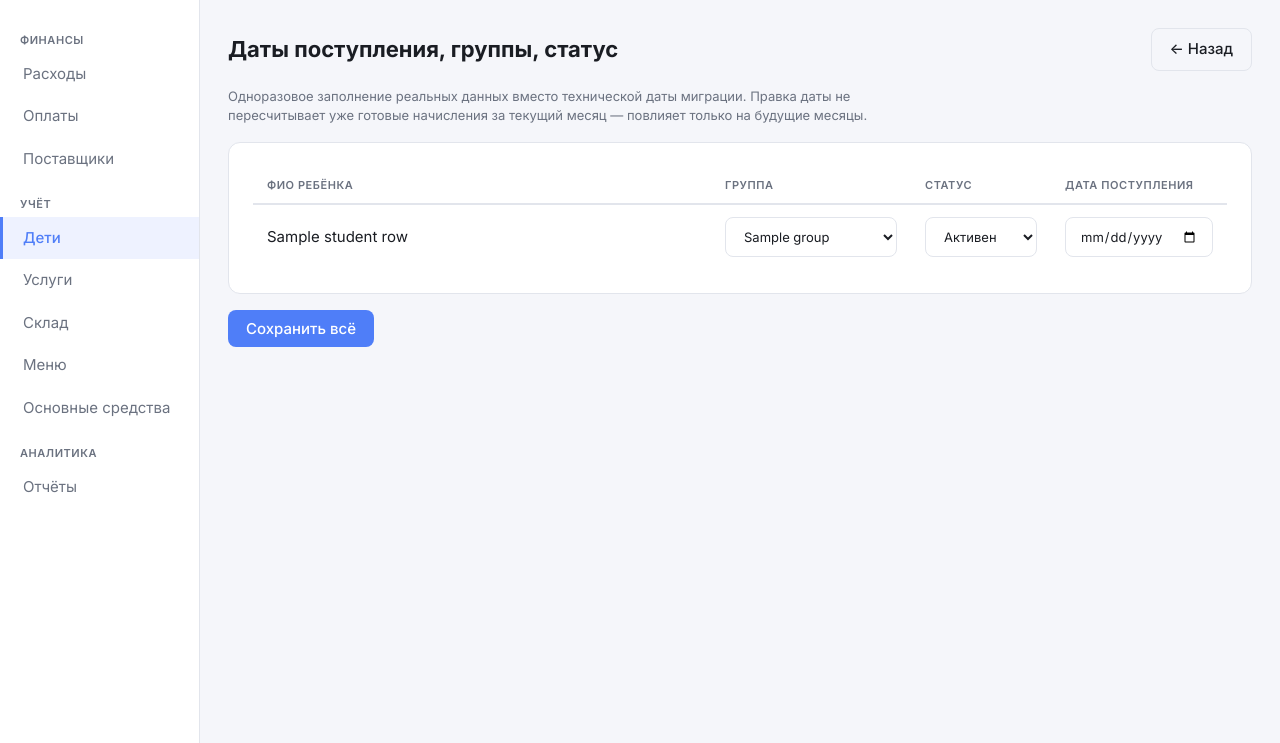
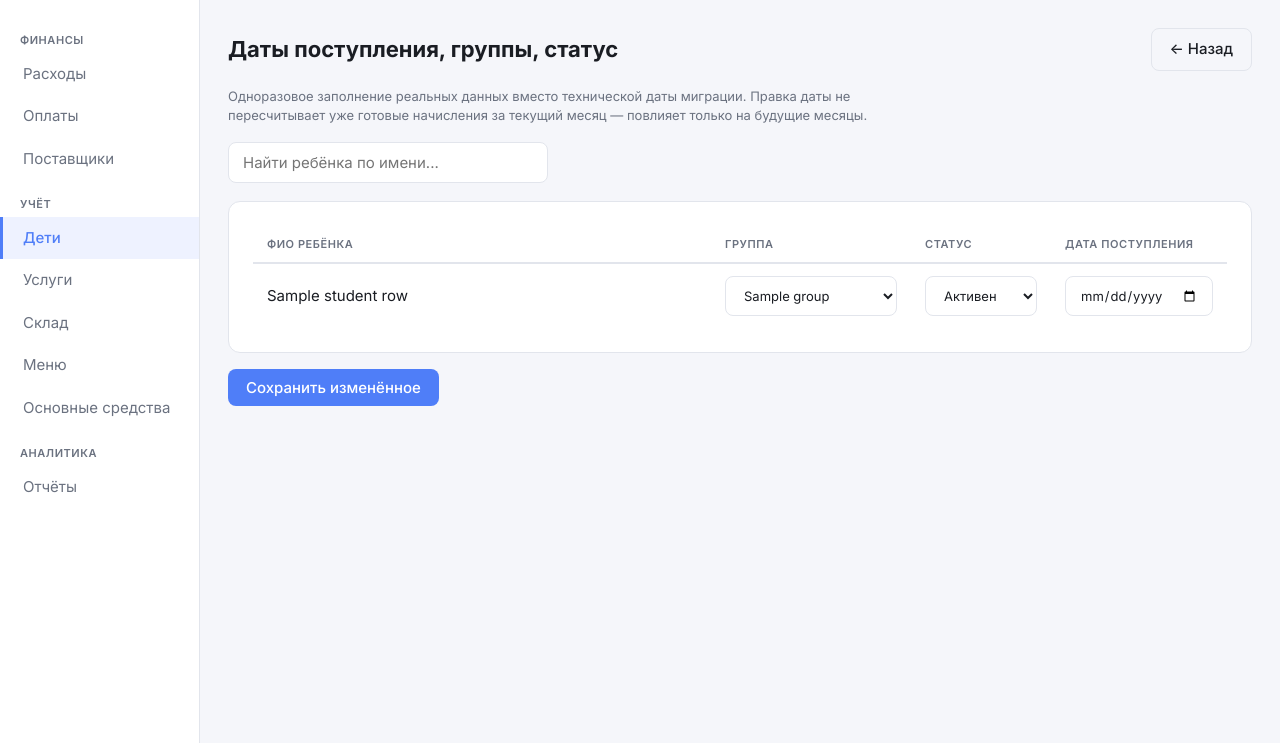
Before and after one commit to Abdusattar/pearl, a FastAPI app: template app/templates/students/bulk_dates.html in a window 1280 px wide. Shown: the part 56-799 px from the top of the page. Run offline with FastAPI, Linux system fonts and the light colour scheme; the template is opened without the code that fills it: most values are stand-ins (such as "Sample title", 1, 10 or a date in 2020).

Commit message:
feat(students): поиск по имени и подсветка изменений в массовой правке дат
По итогам разбора юзабилити (frontend-design) той же страницы, что сегодня
чинили по производительности — реальный сценарий: искали одного ребёнка
среди 80+ строк без поиска, скроллом. Добавлено:
- Живой фильтр по имени над таблицей (тот же паттерн, что уже в
  Посещаемости/Складе), скрывает нерелевантные строки на клиенте
- Подсветка строки, где значение реально отличается от исходного
  (сравнение с data-original на каждом поле) — видно, что именно уйдёт
  в сохранение, до нажатия кнопки
- confirm() и alert() теперь по существу: "Изменится записей: N" вместо
  общего "Сохранить изменения по всем детям?", и явное "Изменений нет"
  вместо тихого no-op, если ничего не трогали

Co-Authored-By: Claude Sonnet 5 <noreply@anthropic.com>

```diff
--- a/app/templates/students/bulk_dates.html
+++ b/app/templates/students/bulk_dates.html
@@ -14,7 +14,14 @@
   на будущие месяцы.
 </div>
 
-<form method="post" action="/students/bulk-dates">
+{% if student_rows %}
+<div class="form-group" style="max-width:320px">
+  <input type="text" id="student-filter" class="form-control" autocomplete="off"
+         placeholder="Найти ребёнка по имени...">
+</div>
+{% endif %}
+
+<form method="post" action="/students/bulk-dates" id="bulk-dates-form">
   <input type="hidden" name="org_id" value="{{ current_org_id }}">
 
   <div class="card">
@@ -30,13 +37,13 @@
       </thead>
       <tbody>
         {% for r in student_rows %}
-        <tr>
+        <tr data-name="{{ r.name|lower }}">
           <td data-label="ФИО">
             {{ r.name }}
             <input type="hidden" name="student_id" value="{{ r.id }}">
           </td>
           <td data-label="Группа">
-            <select name="group_id" class="form-control" style="font-size:13px">
+            <select name="group_id" class="form-control" style="font-size:13px" data-original="{{ r.group_id or '' }}">
               <option value="" {% if not r.group_id %}selected{% endif %}>— без группы —</option>
               {% for g in groups %}
               <option value="{{ g.id }}" {% if g.id == r.group_id %}selected{% endif %}>{{ g.name }}</option>
@@ -44,14 +51,15 @@
             </select>
           </td>
           <td data-label="Статус">
-            <select name="status" class="form-control" style="font-size:13px">
+            <select name="status" class="form-control" style="font-size:13px" data-original="{{ r.status }}">
               <option value="active" {% if r.status == 'active' %}selected{% endif %}>Активен</option>
               <option value="frozen" {% if r.status == 'frozen' %}selected{% endif %}>Заморожен</option>
               <option value="inactive" {% if r.status == 'inactive' %}selected{% endif %}>Выбыл</option>
             </select>
           </td>
           <td data-label="Дата поступления">
-            <input type="date" name="start_date" class="form-control" style="font-size:13px" value="{{ r.start_date }}">
+            <input type="date" name="start_date" class="form-control" style="font-size:13px"
+                   value="{{ r.start_date }}" data-original="{{ r.start_date }}">
           </td>
         </tr>
         {% endfor %}
@@ -63,8 +71,54 @@
   </div>
 
   {% if student_rows %}
-  <button type="submit" class="btn btn-primary" style="margin-top:16px"
-          onclick="return confirm('Сохранить изменения по всем детям?')">Сохранить всё</button>
+  <button type="submit" class="btn btn-primary" style="margin-top:16px">Сохранить изменённое</button>
   {% endif %}
 </form>
 {% endblock %}
+
+{% block scripts %}
+<script>
+const filterInput = document.getElementById('student-filter');
+if (filterInput) {
+  const rows = document.querySelectorAll('#bulk-dates-form tbody tr');
+  filterInput.addEventListener('input', () => {
+    const q = filterInput.value.trim().toLowerCase();
+    rows.forEach(tr => {
+      tr.style.display = !q || tr.dataset.name.includes(q) ? '' : 'none';
+    });
+  });
+}
+
+const bulkForm = document.getElementById('bulk-dates-form');
+if (bulkForm) {
+  const rows = bulkForm.querySelectorAll('tbody tr');
+
+  function rowChanged(tr) {
+    return Array.from(tr.querySelectorAll('[data-original]'))
+      .some(el => el.value !== el.dataset.original);
+  }
+  function refreshHighlight(tr) {
+    tr.style.background = rowChanged(tr) ? '#eef2ff' : '';
+  }
+
+  rows.forEach(tr => {
+    tr.querySelectorAll('[data-original]').forEach(el => {
+      el.addEventListener('input', () => refreshHighlight(tr));
+      el.addEventListener('change', () => refreshHighlight(tr));
+    });
+  });
+
+  bulkForm.addEventListener('submit', e => {
+    const changedCount = Array.from(rows).filter(rowChanged).length;
+    if (changedCount === 0) {
+      e.preventDefault();
+      alert('Изменений нет — нечего сохранять.');
+      return;
+    }
+    if (!confirm(`Изменится записей: ${changedCount}. Сохранить?`)) {
+      e.preventDefault();
+    }
+  });
+}
+</script>
+{% endblock %}
```
